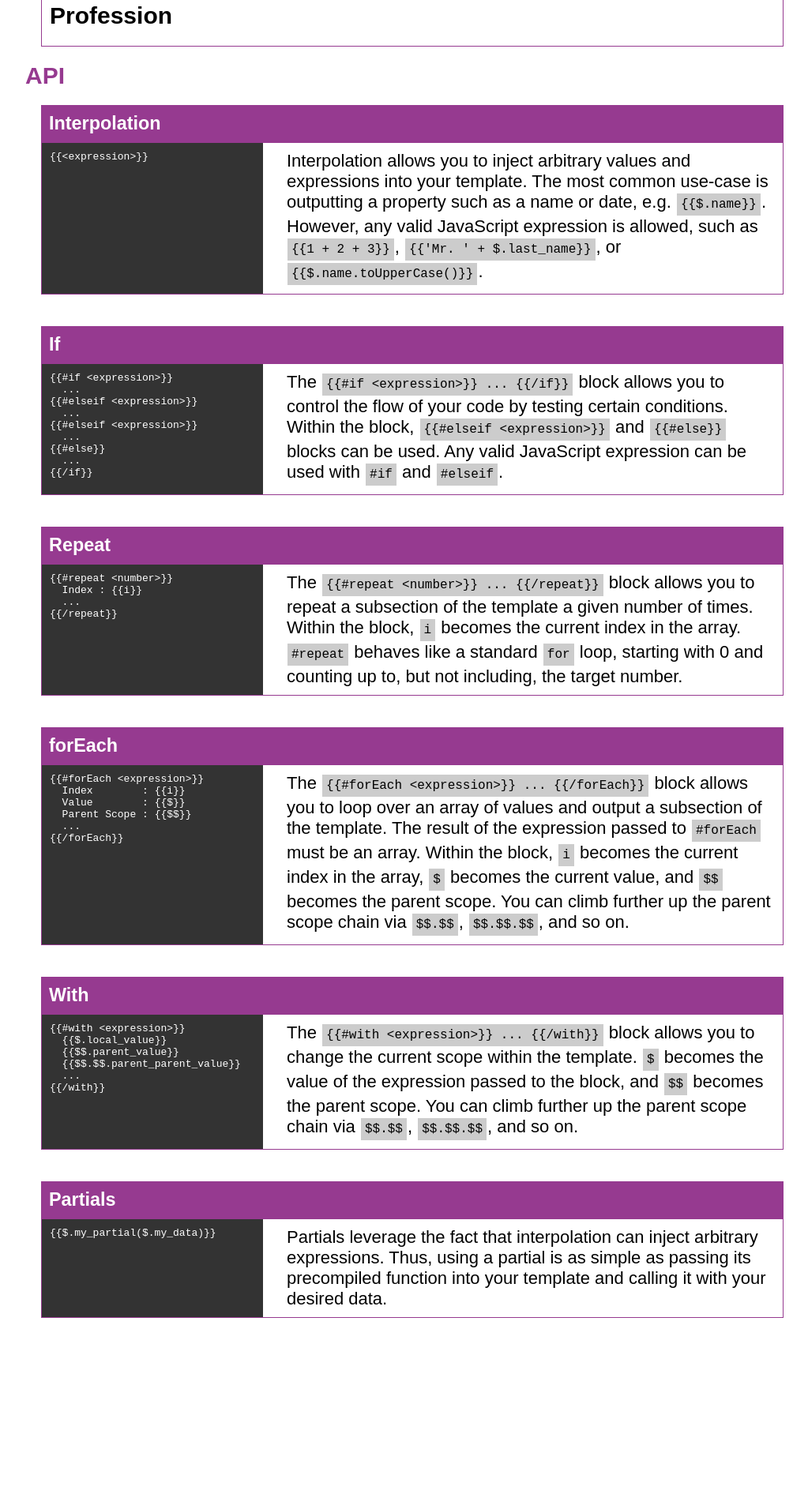
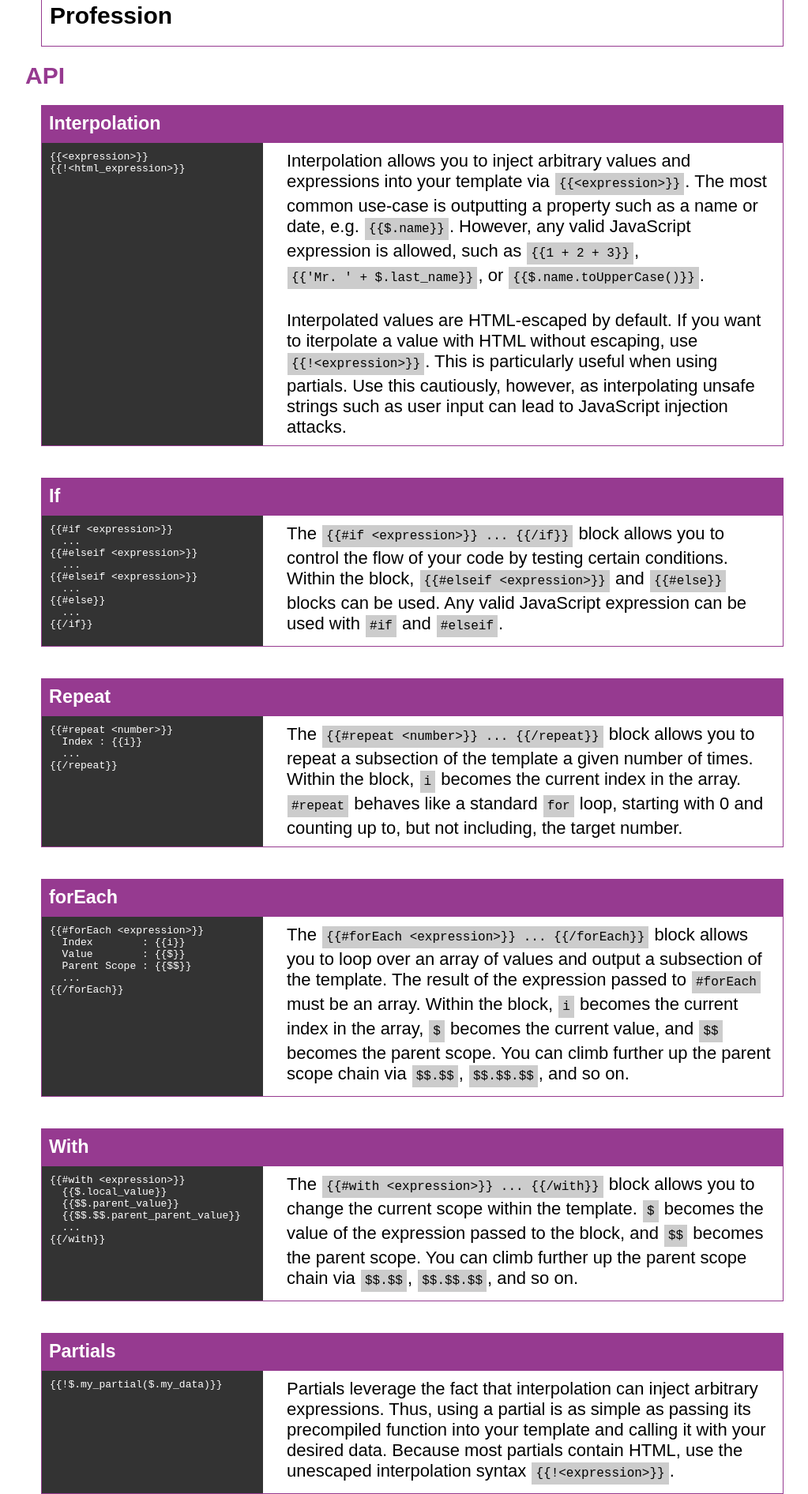
Before and after one commit to Sinova/Bite.js, a plain HTML site: page index.html in a window 1280 px wide. Shown: the part 1814-3706 px from the top of the page at 79% size, without its empty margins (128-1151 px from the left). Before the commit the page ends 3483 px from the top, so only its background shows below. Drawn offline with Linux system fonts and the light colour scheme.

Commit message:
Added unescaped interpolation usage

```diff
--- a/index.html
+++ b/index.html
@@ -87,7 +87,7 @@
 							&lt;/h1&gt;
 
 							&lt;div&gt;
-								{{$.star_partial({max : $.rating})}}
+								{{!$.star_partial({max : $.rating})}}
 							&lt;/div&gt;
 
 							&lt;div&gt;
@@ -99,7 +99,6 @@
 									{{$.name}} ({{$.years}} years)
 								{{/with}}
 							&lt;/div&gt;
-
 
 							&lt;div&gt;
 								&lt;h2&gt;
@@ -177,14 +176,20 @@
 					<div class="api-content">
 						<code class="api-syntax code-block">
 							{{&lt;expression&gt;}}
+							{{!&lt;html_expression&gt;}}
 						</code>
 
 						<div class="api-description">
-							Interpolation allows you to inject arbitrary values and expressions into your template. The
-							most common use-case is outputting a property such as a name or date, e.g.
-							<code>{{$.name}}</code>. However, any valid JavaScript expression is allowed, such as
-							<code>{{1 + 2 + 3}}</code>, <code>{{'Mr. ' + $.last_name}}</code>, or
-							<code>{{$.name.toUpperCase()}}</code>.
+							Interpolation allows you to inject arbitrary values and expressions into your template via
+							<code>{{&lt;expression&gt;}}</code>. The most common use-case is outputting a property such
+							as a name or date, e.g. <code>{{$.name}}</code>. However, any valid JavaScript expression is
+							allowed, such as <code>{{1 + 2 + 3}}</code>, <code>{{'Mr. ' + $.last_name}}</code>, or
+							<code>{{$.name.toUpperCase()}}</code>.<br>
+							<br>
+							Interpolated values are HTML-escaped by default. If you want to iterpolate a value with HTML
+							without escaping, use <code>{{!&lt;expression&gt;}}</code>. This is particularly useful when
+							using partials. Use this cautiously, however, as interpolating unsafe strings such as user
+							input can lead to JavaScript injection attacks.
 						</div>
 					</div>
 
@@ -296,7 +301,7 @@
 
 					<div class="api-content">
 						<code class="api-syntax code-block">
-							{{$.my_partial($.my_data)}}
+							{{!$.my_partial($.my_data)}}
 						</code>
 
 						<div class="api-description">
@@ -304,6 +309,9 @@
 							arbitrary expressions. Thus, using a partial is as
 							simple as passing its precompiled function into your
 							template and calling it with your desired data.
+							Because most partials contain HTML, use the
+							unescaped interpolation syntax
+							<code>{{!&lt;expression&gt;}}</code>.
 						</div>
 					</div>
 				</section>
```
